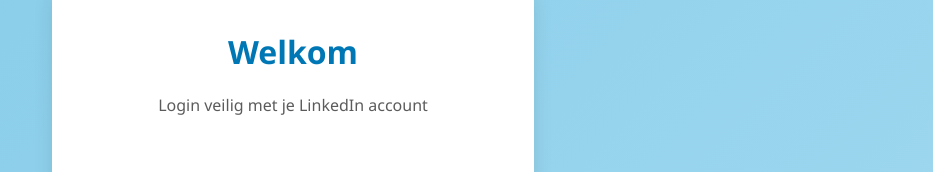
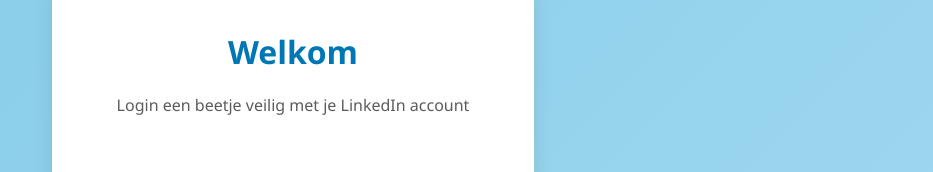
Before and after one commit to RudyFontys/LinkedinLogin, a website: page public/index.html in a window 1280 px wide. Shown: the part 257-429 px from the top of the page, without its empty margins (347-1280 px from the left). Drawn offline with Linux system fonts and the light colour scheme.

Commit message:
Een beetje

```diff
--- a/public/index.html
+++ b/public/index.html
@@ -15,7 +15,7 @@
     <!-- Login container -->
     <div class="login-container slide-up">
         <h1>Welkom</h1>
-        <p>Login veilig met je LinkedIn account</p>
+        <p>Login een beetje veilig met je LinkedIn account</p>
         <button class="linkedin-btn" onclick="login()">
             Inloggen met LinkedIn
         </button>
```
